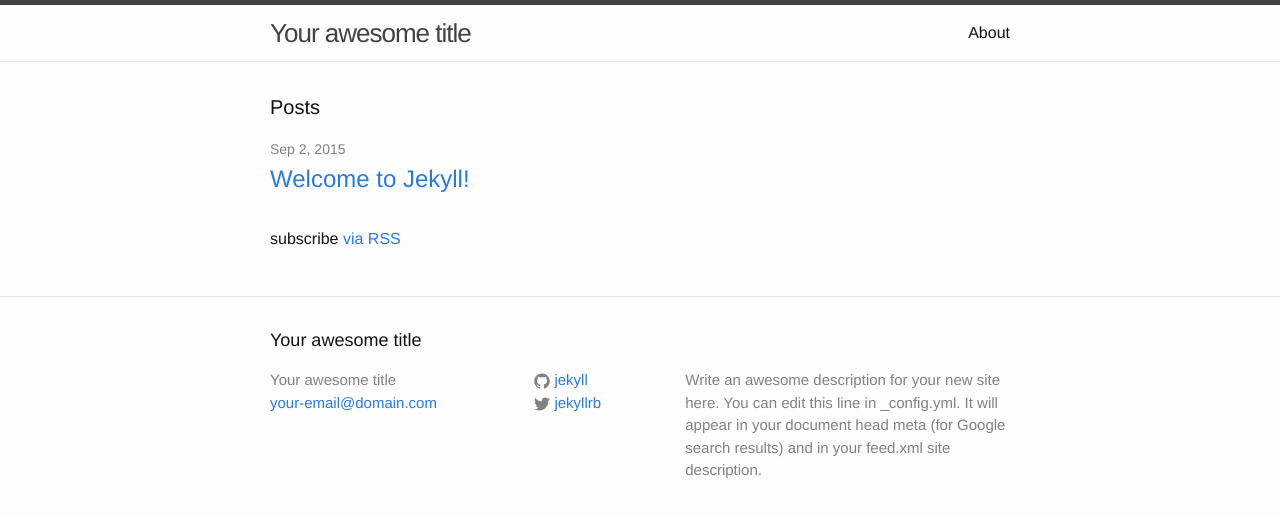
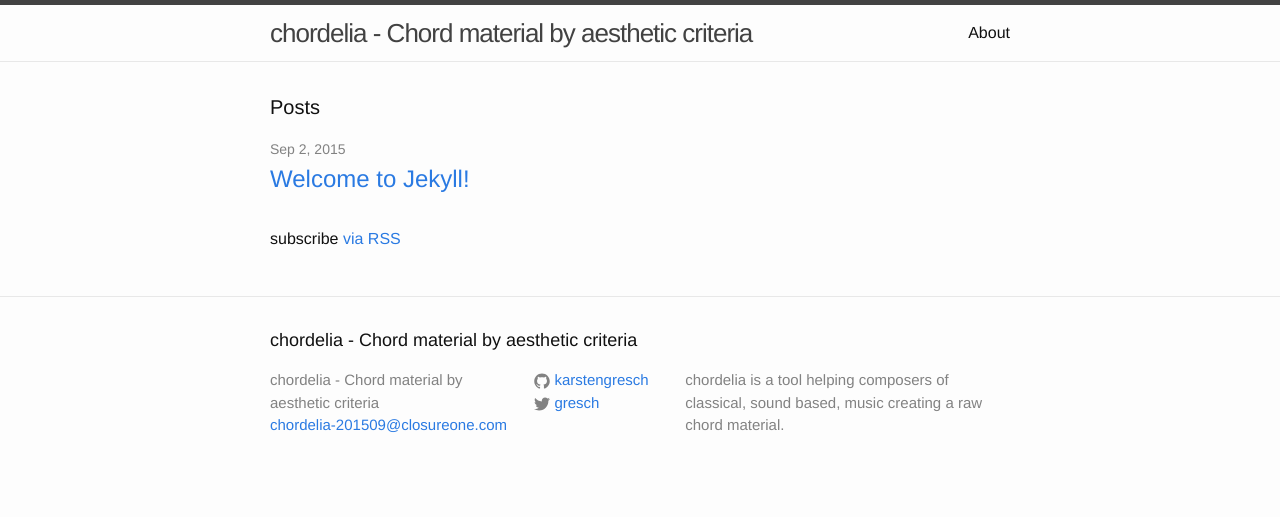
Before and after one commit to karstengresch/chordelia, a Jekyll site: the page built from index.html, in a window 1280 px wide. Shown: the top 517 px of the page. Built offline with Jekyll 4.4.1, drawn with Linux system fonts in a browser that asks for light colours.

Commit message:
Adjusted the base.

```diff
--- a/_config.yml
+++ b/_config.yml
@@ -1,14 +1,13 @@
 # Site settings
-title: Your awesome title
-email: your-email@domain.com
+title: chordelia - Chord material by aesthetic criteria
+email: chordelia-201509@closureone.com
 description: > # this means to ignore newlines until "baseurl:"
-  Write an awesome description for your new site here. You can edit this
-  line in _config.yml. It will appear in your document head meta (for
-  Google search results) and in your feed.xml site description.
+  chordelia is a tool helping composers of classical, sound based, music
+  creating a raw chord material.
 baseurl: "" # the subpath of your site, e.g. /blog/
-url: "http://yourdomain.com" # the base hostname & protocol for your site
-twitter_username: jekyllrb
-github_username:  jekyll
+url: "http://https://github.com/karstengresch/chordelia" # the base hostname & protocol for your site
+twitter_username: gresch
+github_username:  karstengresch
 
 # Build settings
 markdown: kramdown
```
